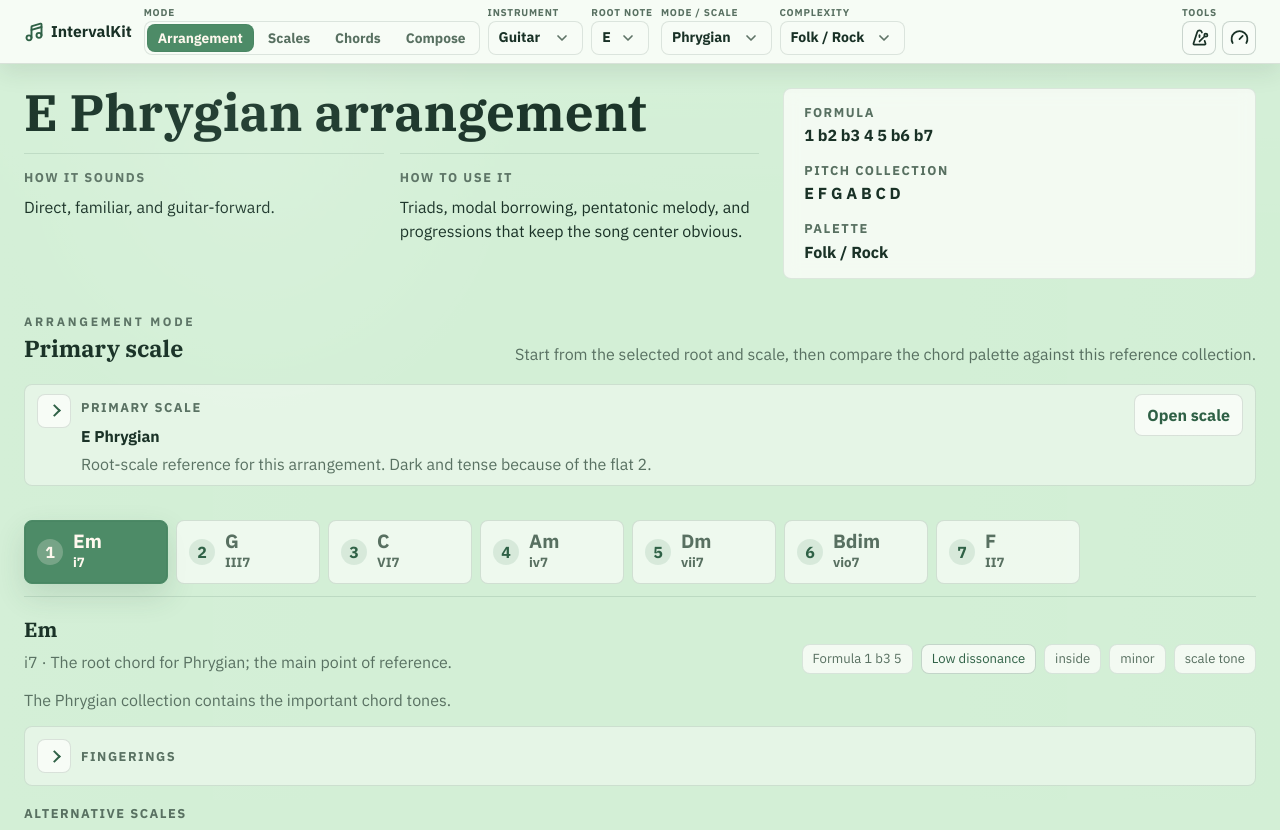
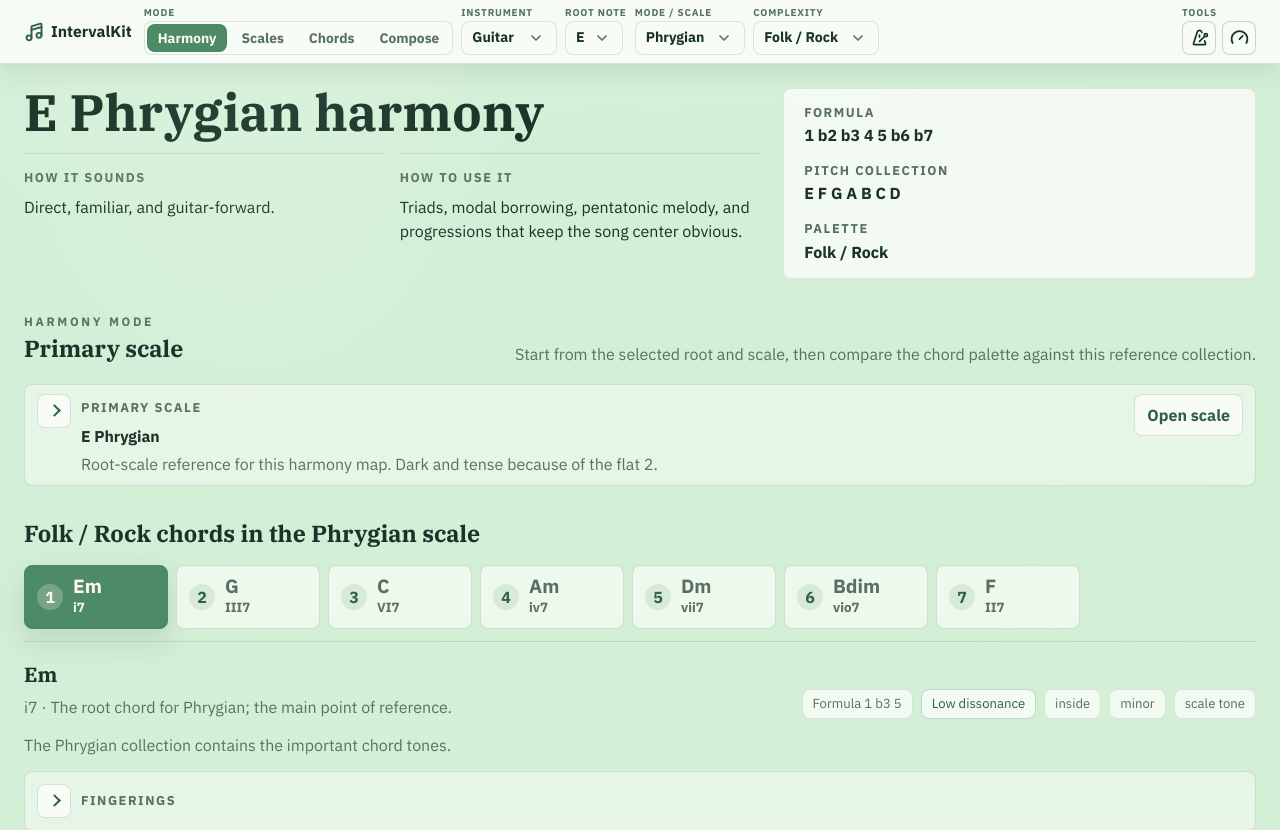
Before and after one commit to aleshh/gtr-scales, a React (Vite) app: page / in a window 1280 px wide. Shown: the top 830 px of the page. Built offline with nearby package versions, Linux system fonts and the light colour scheme.

Commit message:
Change 'arrangement' to 'harmony'

```diff
--- a/src/App.css
+++ b/src/App.css
@@ -1758,6 +1758,7 @@
   flex-wrap: wrap;
 }
 
+.chord-row-title h2,
 .chord-row-title h3 {
   margin: 0;
   font-size: 1.28rem;
@@ -1842,6 +1843,12 @@
 .arrangement-note {
   max-width: 760px;
   color: var(--muted);
+}
+
+.palette-heading h2 {
+  margin: 0 0 10px;
+  color: var(--ink);
+  font-size: 1.45rem;
 }
 
 .arrangement-tabs {
@@ -2361,6 +2368,12 @@
   padding-top: 4px;
 }
 
+.scale-suggestions h2 {
+  margin: 0;
+  color: var(--ink);
+  font-size: 1.45rem;
+}
+
 .scale-suggestion-list {
   display: grid;
   gap: 8px;
--- a/src/App.jsx
+++ b/src/App.jsx
@@ -39,12 +39,12 @@ import { buildChordGroups, getChordName } from './lib/chords'
 import { buildArrangement } from './lib/arrangements'
 
 const DEFAULT_QUERY_STATE = {
-  mode: 'arrangement',
+  mode: 'harmony',
   root: 'E',
   scale: 'phrygian',
   flavor: 'major',
   complexity: 'sevenths',
-  arrangementComplexity: 'folk-rock',
+  harmonyComplexity: 'folk-rock',
   instrument: 'guitar',
 }
 
@@ -55,19 +55,24 @@ const QUERY_SETTING_KEYS = [
   'scale',
   'flavor',
   'complexity',
-  'arrangementComplexity',
+  'harmonyComplexity',
 ]
 
-const VALID_MODES = new Set(['scales', 'chords', 'arrangement', 'compose'])
+const VALID_MODES = new Set(['scales', 'chords', 'harmony', 'compose'])
 const VALID_INSTRUMENTS = new Set(['guitar', 'piano', 'cello', 'alto-recorder', 'clarinet'])
 const VALID_ROOTS = new Set(ROOT_OPTIONS.map((option) => option.label))
 const VALID_SCALES = new Set(SCALE_LIBRARY.map((item) => item.id))
 const VALID_FLAVORS = new Set(CHORD_FLAVOR_LIBRARY.map((item) => item.id))
 const VALID_COMPLEXITIES = new Set(CHORD_COMPLEXITY_OPTIONS.map((item) => item.id))
-const VALID_ARRANGEMENT_COMPLEXITIES = new Set(ARRANGEMENT_COMPLEXITY_OPTIONS.map((item) => item.id))
+const VALID_HARMONY_COMPLEXITIES = new Set(ARRANGEMENT_COMPLEXITY_OPTIONS.map((item) => item.id))
 
 function getValidQueryValue(params, key, validValues, fallback) {
   const value = params.get(key)
+  return value && validValues.has(value) ? value : fallback
+}
+
+function getValidQueryValueFromKeys(params, keys, validValues, fallback) {
+  const value = keys.map((key) => params.get(key)).find(Boolean)
   return value && validValues.has(value) ? value : fallback
 }
 
@@ -81,7 +86,7 @@ function readQueryState(search = '') {
     scale: getValidQueryValue(params, 'scale', VALID_SCALES, DEFAULT_QUERY_STATE.scale),
     flavor: getValidQueryValue(params, 'flavor', VALID_FLAVORS, DEFAULT_QUERY_STATE.flavor),
     complexity: getValidQueryValue(params, 'complexity', VALID_COMPLEXITIES, DEFAULT_QUERY_STATE.complexity),
-    arrangementComplexity: getValidQueryValue(params, 'arrangementComplexity', VALID_ARRANGEMENT_COMPLEXITIES, DEFAULT_QUERY_STATE.arrangementComplexity),
+    harmonyComplexity: getValidQueryValueFromKeys(params, ['harmonyComplexity', 'arrangementComplexity'], VALID_HARMONY_COMPLEXITIES, DEFAULT_QUERY_STATE.harmonyComplexity),
   }
 }
 
@@ -1082,7 +1087,7 @@ function App() {
   const [scaleId, setScaleId] = useState(() => readQueryState(window.location.search).scale)
   const [flavorId, setFlavorId] = useState(() => readQueryState(window.location.search).flavor)
   const [complexityId, setComplexityId] = useState(() => readQueryState(window.location.search).complexity)
-  const [arrangementComplexityId, setArrangementComplexityId] = useState(() => readQueryState(window.location.search).arrangementComplexity)
+  const [arrangementComplexityId, setArrangementComplexityId] = useState(() => readQueryState(window.location.search).harmonyComplexity)
   const [showArrangementFingerings, setShowArrangementFingerings] = useState(false)
   const [openScaleCharts, setOpenScaleCharts] = useState(() => new Set())
   const [selectedArrangementChordId, setSelectedArrangementChordId] = useState(null)
@@ -1161,7 +1166,7 @@ function App() {
       ? `${root.label} ${flavor.name} chords`
       : mode === 'compose'
         ? `${root.label} ${scale.name} compose`
-        : `${root.label} ${scale.name} arrangement`
+        : `${root.label} ${scale.name} harmony`
 
   function updateSettings(keys, action) {
     const nextKeys = Array.isArray(keys) ? keys : [keys]
@@ -1184,7 +1189,7 @@ function App() {
       scale: scaleId,
       flavor: flavorId,
       complexity: complexityId,
-      arrangementComplexity: arrangementComplexityId,
+      harmonyComplexity: arrangementComplexityId,
     }
 
     QUERY_SETTING_KEYS.forEach((key) => {
@@ -1221,7 +1226,7 @@ function App() {
       setScaleId(nextState.scale)
       setFlavorId(nextState.flavor)
       setComplexityId(nextState.complexity)
-      setArrangementComplexityId(nextState.arrangementComplexity)
+      setArrangementComplexityId(nextState.harmonyComplexity)
     }
 
     window.addEventListener('popstate', syncFromUrl)
@@ -1507,7 +1512,7 @@ function App() {
           <div>
             <p className="info-label">Primary scale</p>
             <h4>{root.label} {scale.name}</h4>
-            <p>Root-scale reference for this arrangement. {scale.sound}</p>
+            <p>Root-scale reference for this harmony map. {scale.sound}</p>
           </div>
 
           <button
@@ -1675,11 +1680,11 @@ function App() {
               <span id="mode-picker-label">Mode</span>
               <div className="mode-toggle" role="tablist" aria-labelledby="mode-picker-label">
                 <button
-                  className={mode === 'arrangement' ? 'is-active' : ''}
+                  className={mode === 'harmony' ? 'is-active' : ''}
                   type="button"
-                  onClick={() => updateSettings('mode', () => setMode('arrangement'))}
+                  onClick={() => updateSettings('mode', () => setMode('harmony'))}
                 >
-                  Arrangement
+                  Harmony
                 </button>
                 <button
                   className={mode === 'scales' ? 'is-active' : ''}
@@ -1747,7 +1752,7 @@ function App() {
               </select>
             </label>
 
-            {mode === 'scales' || mode === 'arrangement' || mode === 'compose' ? (
+            {mode === 'scales' || mode === 'harmony' || mode === 'compose' ? (
               <label className="control-field scale-field">
                 <span>Mode / scale</span>
                 <select
@@ -1811,14 +1816,14 @@ function App() {
               </>
             ) : null}
 
-            {mode === 'arrangement' || mode === 'compose' ? (
+            {mode === 'harmony' || mode === 'compose' ? (
               <label className="control-field complexity-field">
                 <span>Complexity</span>
                 <select
                   value={arrangement.complexity.id}
                   style={getHeaderSelectStyle(arrangement.complexity.label, { min: 10, max: 20 })}
                   onChange={(event) => {
-                    updateSettings('arrangementComplexity', () => {
+                    updateSettings('harmonyComplexity', () => {
                       setArrangementComplexityId(event.target.value)
                       clearProgression()
                     })
@@ -1889,7 +1894,7 @@ function App() {
                 <span>Pitch collection</span>
                 <strong>{pitchCollection.join('  ')}</strong>
               </div>
-              {mode === 'arrangement' || mode === 'compose' ? (
+              {mode === 'harmony' || mode === 'compose' ? (
                 <div>
                   <span>Palette</span>
                   <strong>{arrangement.complexity.label}</strong>
@@ -2082,11 +2087,11 @@ function App() {
         </section>
       ) : (
         <section className="arrangement-section">
-          {mode === 'arrangement' ? (
+          {mode === 'harmony' ? (
             <>
               <div className="section-heading">
                 <div>
-                  <p className="eyebrow">Arrangement mode</p>
+                  <p className="eyebrow">Harmony mode</p>
                   <h2>Primary scale</h2>
                 </div>
                 <p>
@@ -2097,6 +2102,9 @@ function App() {
 
               {renderPrimaryScaleReference()}
 
+              <div className="palette-heading">
+                <h2>{arrangement.complexity.label} chords in the {scale.name} scale</h2>
+              </div>
               {renderChordPalette()}
             </>
           ) : null}
@@ -2436,11 +2444,11 @@ function App() {
             </div>
           ) : null}
 
-          {mode === 'arrangement' && selectedArrangementChord ? (
+          {mode === 'harmony' && selectedArrangementChord ? (
             <article className="arrangement-detail">
               <div className="chord-row-copy">
                 <div className="chord-row-title">
-                  <h3>{selectedArrangementChord.name}</h3>
+                  <h2>{selectedArrangementChord.name}</h2>
                   <p>{selectedArrangementChord.numeral} · {selectedArrangementChord.summary}</p>
                 </div>
 
@@ -2527,7 +2535,7 @@ function App() {
 
               {selectedAlternativeScaleSuggestions.length > 0 ? (
               <div className="scale-suggestions">
-                <p className="info-label">Alternative scales</p>
+                <h2>Alternative scales for {selectedArrangementChord.name}</h2>
 
                 <div className="scale-suggestion-list">
                   {selectedAlternativeScaleSuggestions.map((suggestion) => (
```
